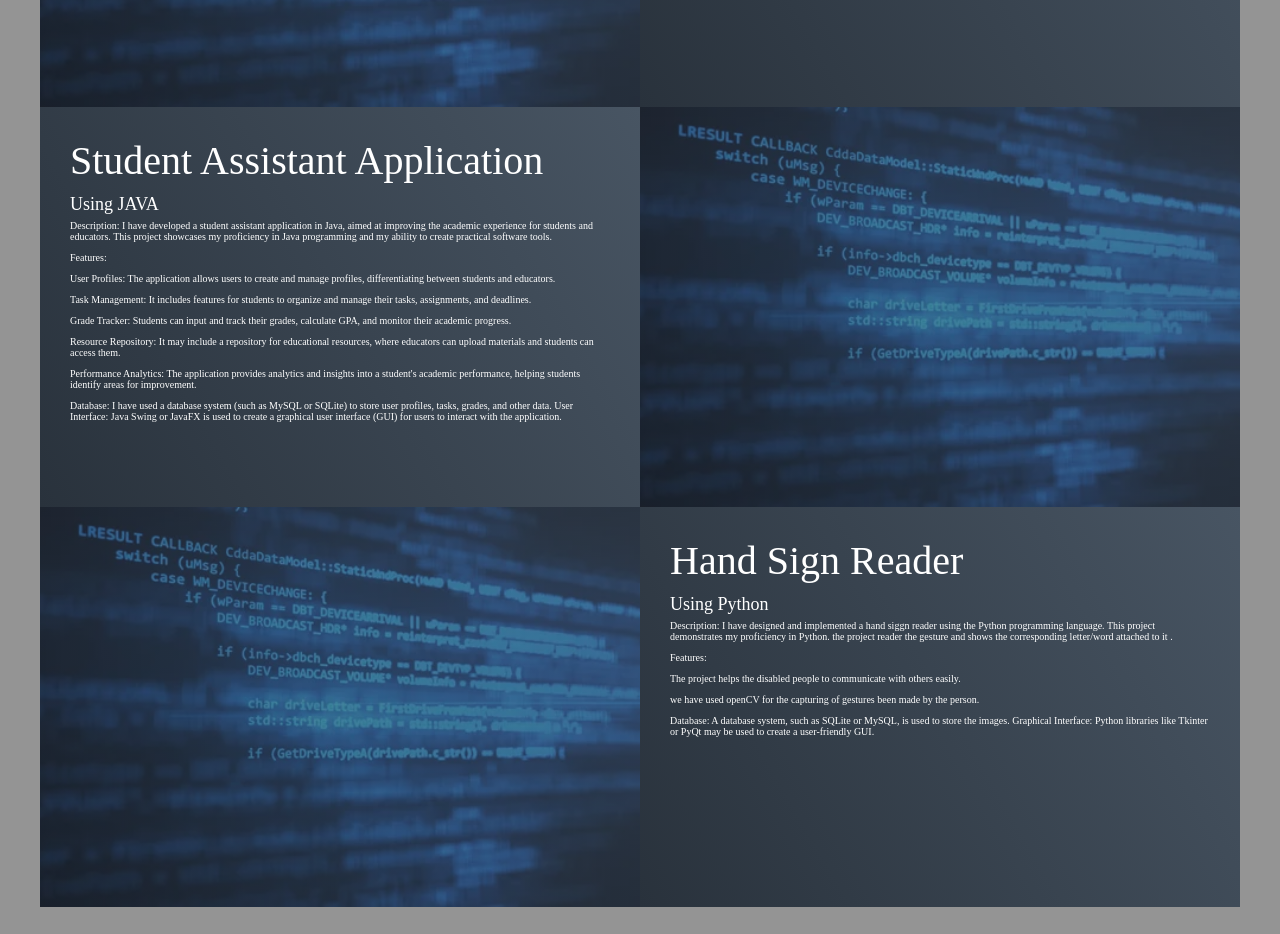
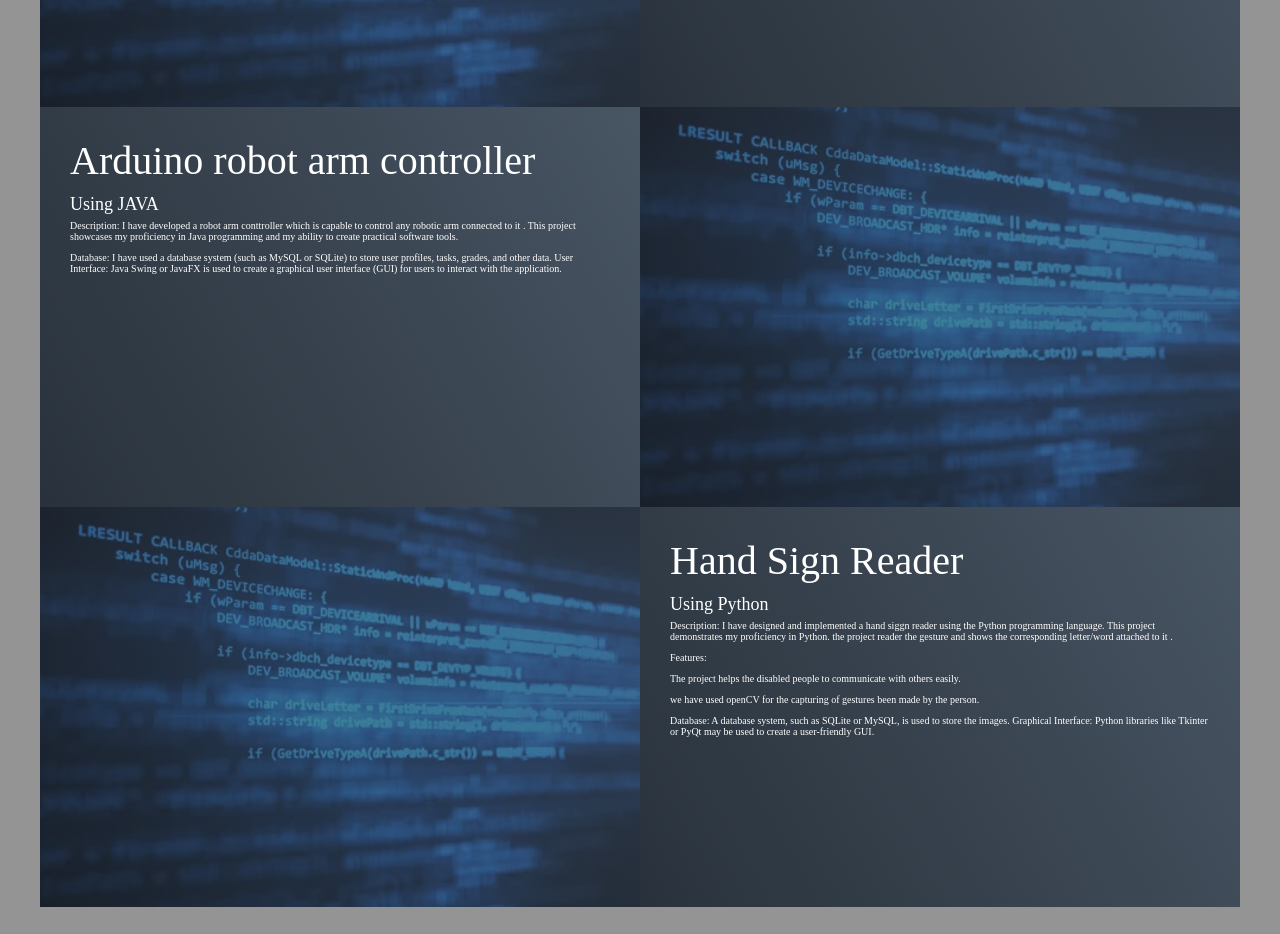
Before and after one commit to Kushagraag07/Portfolio, a plain HTML site: page index.html in a window 1280 px wide. Shown: the part 5180-6114 px from the top of the page. Drawn offline with Linux system fonts and the light colour scheme.

Commit message:
Update index.html

```diff
--- a/index.html
+++ b/index.html
@@ -229,36 +229,12 @@
                 </div>
                 <div class="project-item">
                     <div class="project-info">
-                        <h1>Student Assistant Application </h1>
+                        <h1>Arduino robot arm controller </h1>
                         <h2>Using JAVA</h2>
                         <p>
                         <ul>Description:
-                            I have developed a student assistant application in Java, aimed at improving the academic
-                            experience for students and educators. This project showcases my proficiency in Java
+                            I have developed a robot arm conttroller which is capable to control any robotic arm connected to it . This project showcases my proficiency in Java
                             programming and my ability to create practical software tools.</ul>
-                        </p>
-                        <p>
-                        <ul>Features:</ul>
-                        </p>
-                        <p>
-                        <ul>User Profiles: The application allows users to create and manage profiles, differentiating
-                            between students and educators.</ul>
-                        </p>
-                        <p>
-                        <ul> Task Management: It includes features for students to organize and manage their tasks,
-                            assignments, and deadlines.</ul>
-                        </p>
-                        <p>
-                        <ul>Grade Tracker: Students can input and track their grades, calculate GPA, and monitor their
-                            academic progress.</ul>
-                        </p>
-                        <p>
-                        <ul>Resource Repository: It may include a repository for educational resources, where educators
-                            can upload materials and students can access them.</ul>
-                        </p>
-                        <p>
-                        <ul>Performance Analytics: The application provides analytics and insights into a student's
-                            academic performance, helping students identify areas for improvement.</ul>
                         </p>
                         <P>
                         <ul>Database: I have used a database system (such as MySQL or SQLite) to store user profiles,
```
